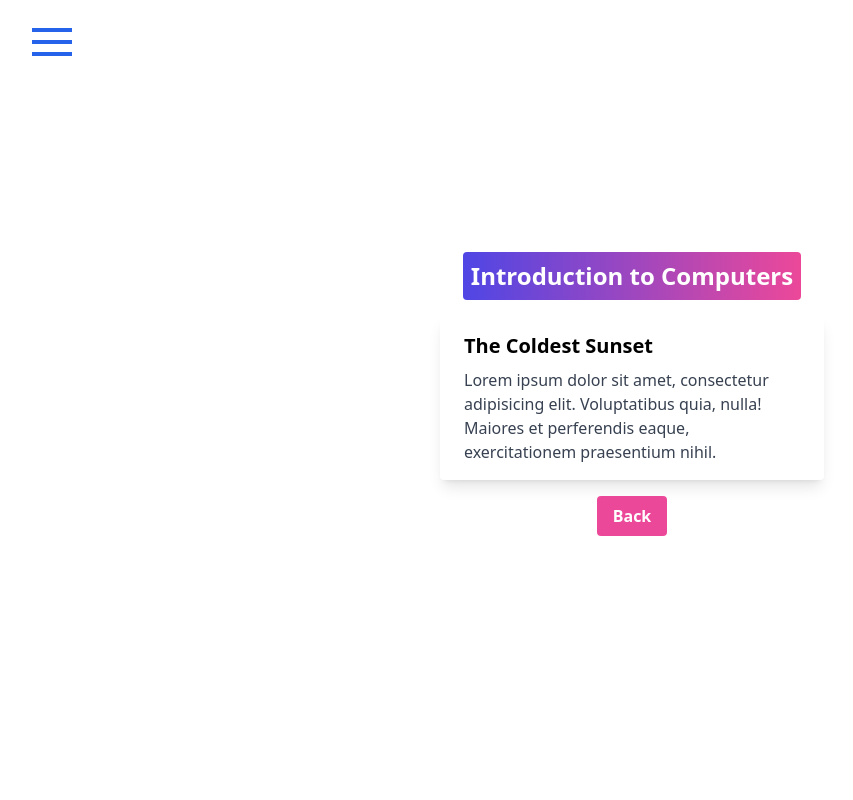
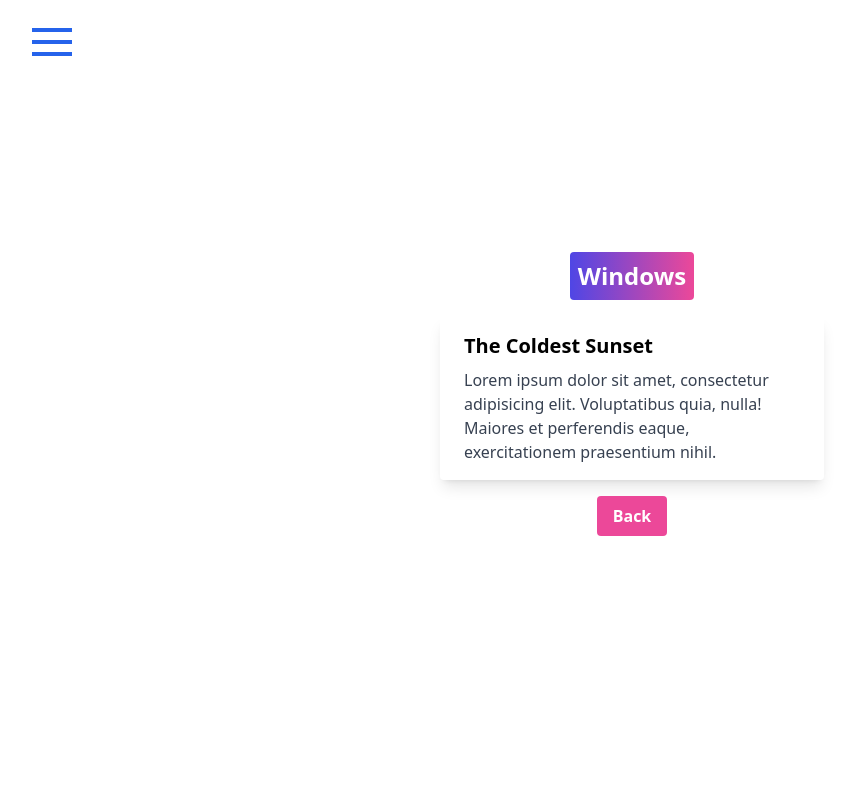
Before and after one commit to VarshaKakumanu/courses, a React (Vite) app: page /sub3 in a window 1280 px wide. Shown: the top 800 px of the page, without its empty margins (8-861 px from the left). Built offline with nearby package versions, Linux system fonts and the light colour scheme.

Commit message:
name change

```diff
--- a/src/compponents/courses/cs/Sub2.jsx
+++ b/src/compponents/courses/cs/Sub2.jsx
@@ -6,7 +6,7 @@ const Sub2 = () => {
     <div>
     <div className="flex flex-col p-4 g-3 h-screen items-center justify-center">
       <h1 className="box-decoration-clone bg-gradient-to-r from-indigo-600 to-pink-500 text-white p-2 mb-4 font-bold text-2xl rounded">
-        Introduction to Computers
+      Programming
       </h1>
       <div class="max-w-sm rounded overflow-hidden shadow-lg">
         <div class="px-6 py-4">
--- a/src/compponents/courses/cs/sub3.jsx
+++ b/src/compponents/courses/cs/sub3.jsx
@@ -6,7 +6,7 @@ const sub3 = () => {
     <div>
     <div className="flex flex-col p-4 g-3 h-screen items-center justify-center">
       <h1 className="box-decoration-clone bg-gradient-to-r from-indigo-600 to-pink-500 text-white p-2 mb-4 font-bold text-2xl rounded">
-        Introduction to Computers
+      Windows
       </h1>
       <div class="max-w-sm rounded overflow-hidden shadow-lg">
         <div class="px-6 py-4">
```
